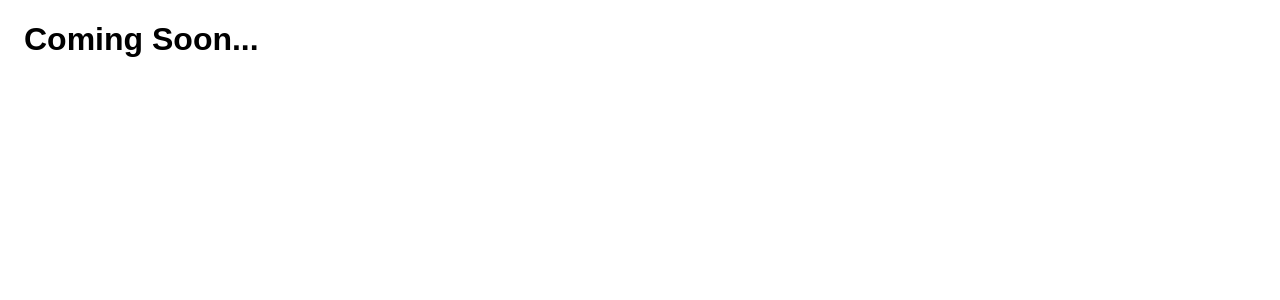
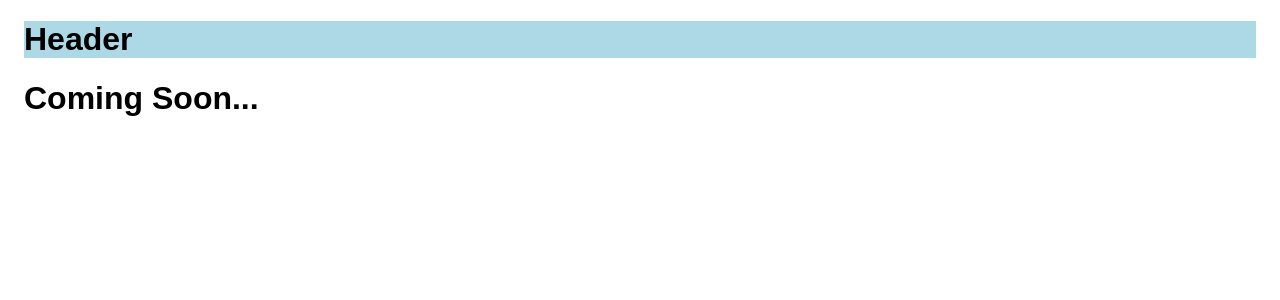
Before and after one commit to btansy/btansy_website, a React app: page / in a window 1280 px wide. Shown: the top 300 px of the page. Built offline with nearby package versions, Linux system fonts and the light colour scheme.

Commit message:
more changes

```diff
--- a/src/App.css
+++ b/src/App.css
@@ -1,4 +1,10 @@
 .App {
     margin: 1rem;
-    font-family: Arial, Helvetica, sans-serif;
+    font-family: Arial, Helvetica, sans-serif
   }
+
+.Header {
+    width: 100%;
+    height: 16;
+    background: lightblue
+  }
--- a/src/App.jsx
+++ b/src/App.jsx
@@ -1,10 +1,20 @@
 import React, {Component} from "react";
 import "./App.css";
+import Header from './Header.jsx';
 
 class App extends Component{
+
+  constructor(props) {
+    super(props);
+    this.state = {
+      awesome: true,
+    };
+  }
+
   render(){
     return(
       <div className="App">
+        <Header />
         <h1> Coming Soon... </h1>
       </div>
     );
--- a/src/Header.jsx
+++ b/src/Header.jsx
@@ -5,7 +5,7 @@ class Header extends Component{
   render(){
     return(
       <div className="Header">
-        <h1> Coming Soon... </h1>
+        <h1> Header </h1>
       </div>
     );
   }
```
Also changed, not shown: 1 other file (tests, documents, lock files or other folders).
